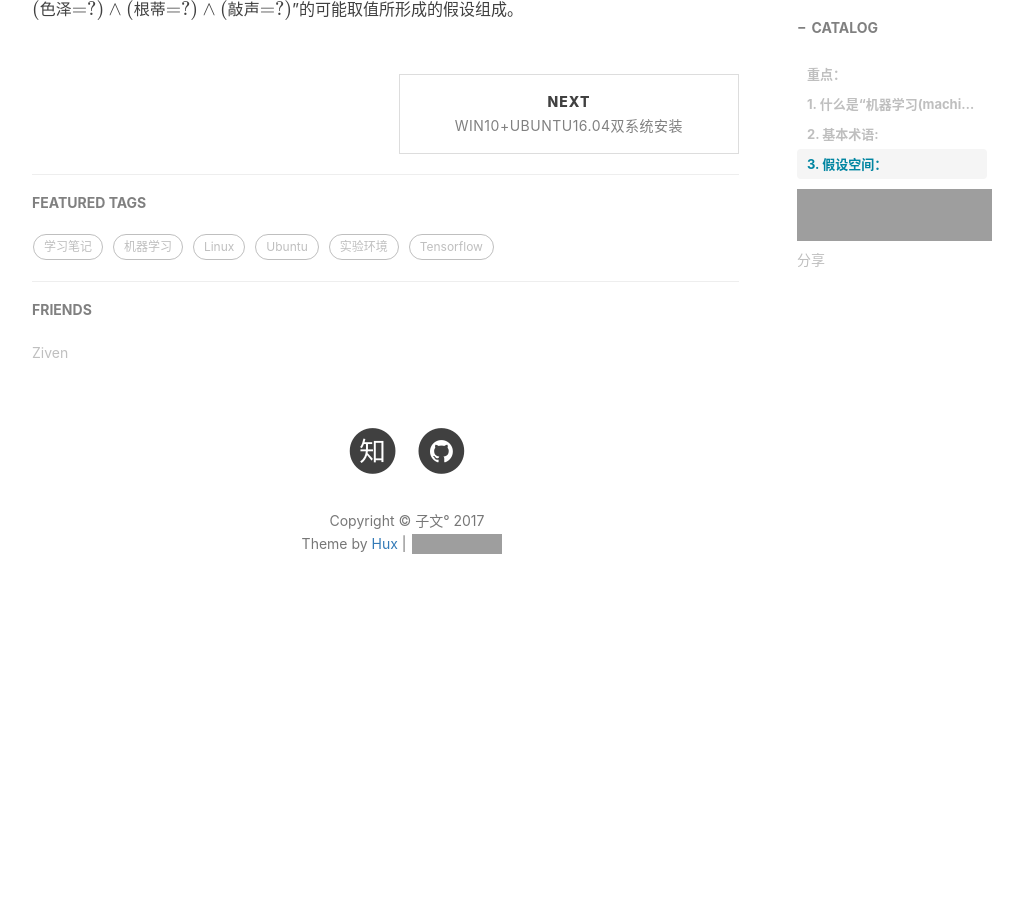
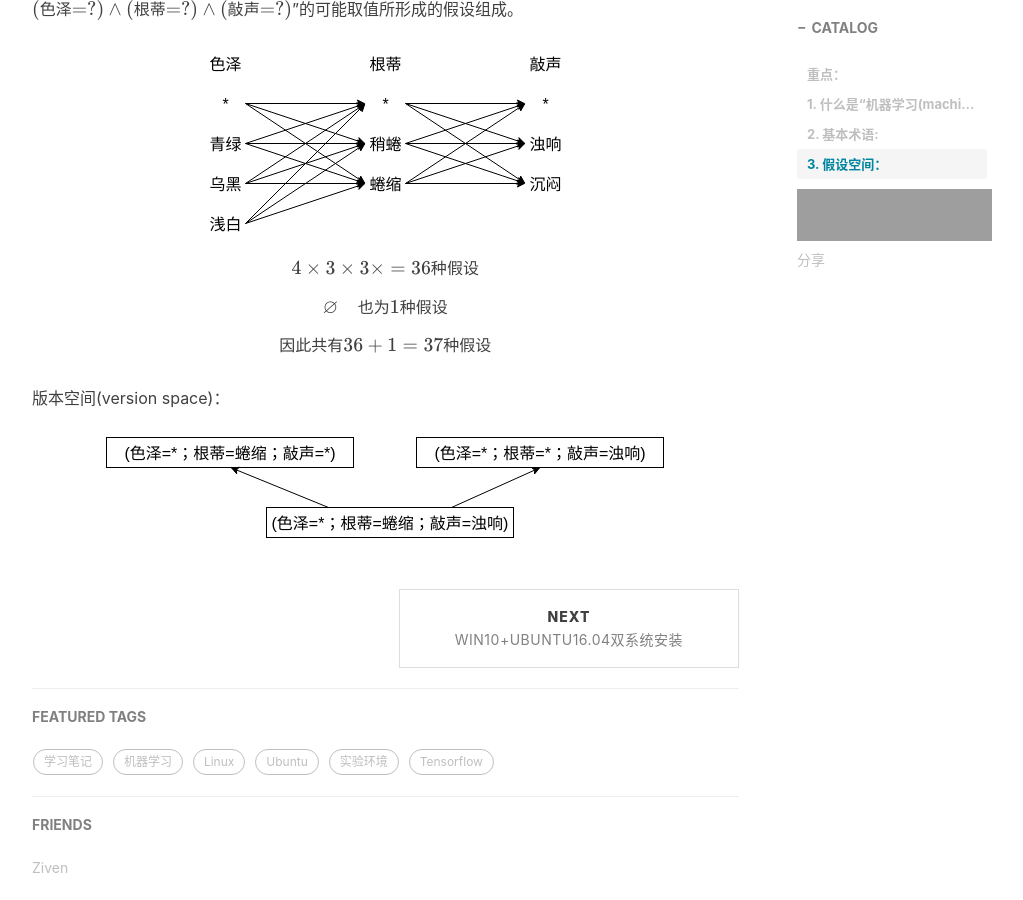
Before and after one commit to zivenyang/zivenyang.github.io, a Jekyll site: the page built from _posts/zzh-mathine-learning/2017-07-06-zzh-ml-chapter-1.markdown, in a window 1280 px wide and 900 px high, scrolled down 3261 px. Shown: the whole window, without its empty margins (233-1256 px from the left). Built offline with Jekyll 4.4.1, drawn with Linux system fonts in a browser that asks for light colours; nearby versions of some CDN libraries; formulas are drawn with MathJax 3; comment, search, counter and statistics services are not loaded; before the commit the page ends 3909 px from its top, so only the background shows below that; grey boxes are pictures that could not be loaded.

Commit message:
update ch1

```diff
--- a/_posts/zzh-mathine-learning/2017-07-06-zzh-ml-chapter-1.markdown
+++ b/_posts/zzh-mathine-learning/2017-07-06-zzh-ml-chapter-1.markdown
@@ -220,3 +220,11 @@ y
 \end{array}
 \\]
 假设的表示一旦确定，假设空间及规模大小就确定了。这里我们的假设空间由形如“\\((\text{色泽=?})\wedge(\text{根蒂=?})\wedge(\text{敲声=?})\\)”的可能取值所形成的假设组成。
+
+<img src="/img/in-post/zzh-machine-learning/ch1/hypothesis-space.svg" />
+\\[4\times3\times3\times=36\text{种假设}\\]
+\\[\varnothing\quad\text{也为1种假设}\\]
+\\[\text{因此共有}36+1=37\text{种假设}\\]
+
+版本空间(version space)：
+<img src="/img/in-post/zzh-machine-learning/ch1/version-space.svg" />
```
Also changed, not shown: img/in-post/zzh-machine-learning/ch1/hypothesis-space.svg (added), img/in-post/zzh-machine-learning/ch1/version-space.svg (added).
